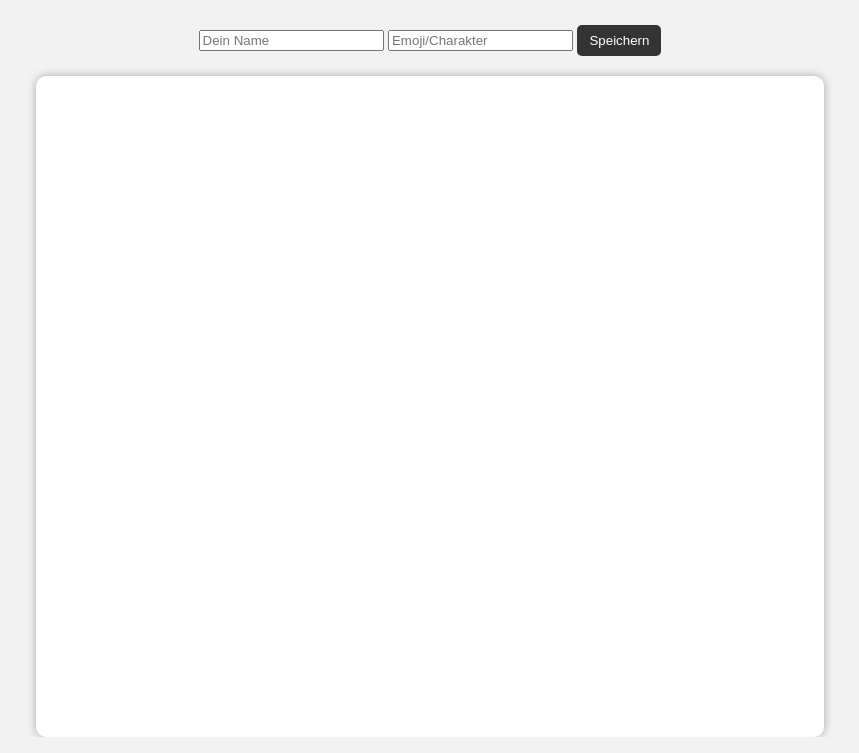
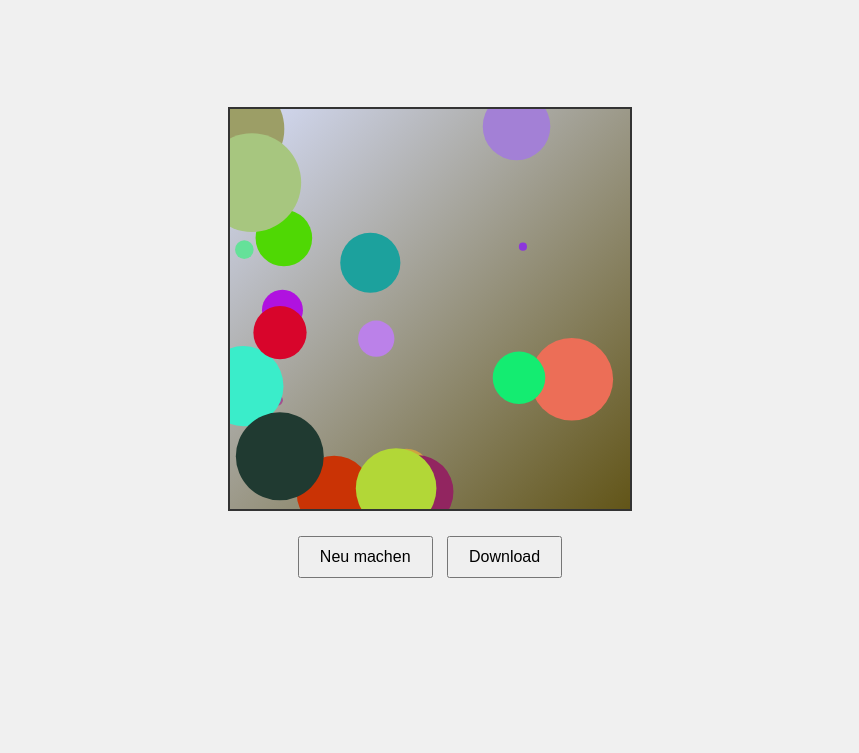
Before and after one commit to Smopga/Notizen, a plain HTML site: page index.html in a window 1280 px wide. Shown: the part 63-816 px from the top of the page, without its empty margins (210-1069 px from the left). Drawn offline with Linux system fonts and the light colour scheme.

Commit message:
Update index.html

```diff
--- a/index.html
+++ b/index.html
@@ -2,126 +2,76 @@
 <html lang="de">
 <head>
 <meta charset="UTF-8">
-  <title>Mini-Chat</title>
+<meta name="viewport" content="width=device-width, initial-scale=1.0">
+<title>Bild Generator</title>
 <style>
   body {
-      font-family: Arial, sans-serif;
-      background: #f2f2f2;
     display: flex;
     flex-direction: column;
     align-items: center;
-      margin: 0;
-      padding: 0;
+    justify-content: center;
     height: 100vh;
+    font-family: Arial, sans-serif;
+    background-color: #f0f0f0;
   }
-    #chatBox {
-      flex: 1;
-      width: 60%;
-      background: white;
-      margin-top: 20px;
-      padding: 10px;
-      border-radius: 10px;
-      overflow-y: auto;
-      box-shadow: 0 0 10px rgba(0,0,0,0.3);
-    }
-    .message {
-      padding: 5px;
-      margin: 5px 0;
-      border-bottom: 1px solid #ddd;
-    }
-    .name {
-      font-weight: bold;
-    }
-    #inputBox {
-      display: flex;
-      width: 60%;
-      margin: 10px 0;
-    }
-    #inputBox input {
-      flex: 1;
-      padding: 8px;
-      margin-right: 5px;
-      border-radius: 5px;
-      border: 1px solid #ccc;
+  canvas {
+    border: 2px solid #333;
+    margin-bottom: 20px;
   }
   button {
-      padding: 8px 12px;
-      border: none;
-      background: #333;
-      color: white;
-      border-radius: 5px;
+    margin: 5px;
+    padding: 10px 20px;
+    font-size: 16px;
     cursor: pointer;
-    }
-    #userSetup {
-      margin-top: 20px;
   }
 </style>
 </head>
 <body>
 
-  <h2>Mini-Chat</h2>
-
-  <div id="userSetup">
-    <input type="text" id="username" placeholder="Dein Name">
-    <input type="text" id="character" placeholder="Emoji/Charakter">
-    <button onclick="setUser()">Speichern</button>
-  </div>
-
-  <div id="chatBox"></div>
-
-  <div id="inputBox" style="display:none;">
-    <input type="text" id="messageInput" placeholder="Nachricht eingeben...">
-    <button onclick="sendMessage()">Senden</button>
+<canvas id="myCanvas" width="400" height="400"></canvas>
+<div>
+  <button id="newBtn">Neu machen</button>
+  <button id="downloadBtn">Download</button>
 </div>
 
 <script>
-    let currentUser = null;
-    let currentChar = "🙂";
+const canvas = document.getElementById('myCanvas');
+const ctx = canvas.getContext('2d');
 
-    // Chat laden
-    function loadChat() {
-      const saved = JSON.parse(localStorage.getItem("chatLog")) || [];
-      const chatBox = document.getElementById("chatBox");
-      chatBox.innerHTML = "";
-      saved.forEach(msg => {
-        const div = document.createElement("div");
-        div.className = "message";
-        div.innerHTML = `<span class="name">${msg.char} ${msg.user}:</span> ${msg.text}`;
-        chatBox.appendChild(div);
-      });
-      chatBox.scrollTop = chatBox.scrollHeight;
+function generateImage() {
+    // Zufälliger Farbverlauf
+    const gradient = ctx.createLinearGradient(0, 0, canvas.width, canvas.height);
+    gradient.addColorStop(0, getRandomColor());
+    gradient.addColorStop(1, getRandomColor());
+
+    ctx.fillStyle = gradient;
+    ctx.fillRect(0, 0, canvas.width, canvas.height);
+
+    // Zufällige Kreise hinzufügen
+    for(let i = 0; i < 20; i++) {
+        ctx.beginPath();
+        ctx.arc(Math.random() * canvas.width, Math.random() * canvas.height, Math.random() * 50, 0, Math.PI * 2);
+        ctx.fillStyle = getRandomColor();
+        ctx.fill();
+    }
 }
 
-    // Nachricht senden
-    function sendMessage() {
-      const input = document.getElementById("messageInput");
-      const text = input.value.trim();
-      if (!text) return;
-
-      const saved = JSON.parse(localStorage.getItem("chatLog")) || [];
-      saved.push({ user: currentUser, char: currentChar, text });
-      localStorage.setItem("chatLog", JSON.stringify(saved));
-
-      input.value = "";
-      loadChat();
+function getRandomColor() {
+    return `rgb(${Math.floor(Math.random()*256)},${Math.floor(Math.random()*256)},${Math.floor(Math.random()*256)})`;
 }
 
-    // User setzen
-    function setUser() {
-      const name = document.getElementById("username").value.trim();
-      const char = document.getElementById("character").value.trim() || "🙂";
-      if (!name) {
-        alert("Bitte gib einen Namen ein!");
-        return;
-      }
-      currentUser = name;
-      currentChar = char;
-      document.getElementById("userSetup").style.display = "none";
-      document.getElementById("inputBox").style.display = "flex";
-    }
+// Event Listeners
+document.getElementById('newBtn').addEventListener('click', generateImage);
+document.getElementById('downloadBtn').addEventListener('click', () => {
+    const link = document.createElement('a');
+    link.download = 'bild.png';
+    link.href = canvas.toDataURL();
+    link.click();
+});
 
-    // Chat beim Start laden
-    loadChat();
+// Initiales Bild generieren
+generateImage();
 </script>
+
 </body>
 </html>
```
Lines whose indentation alone changed are shown as unchanged.
